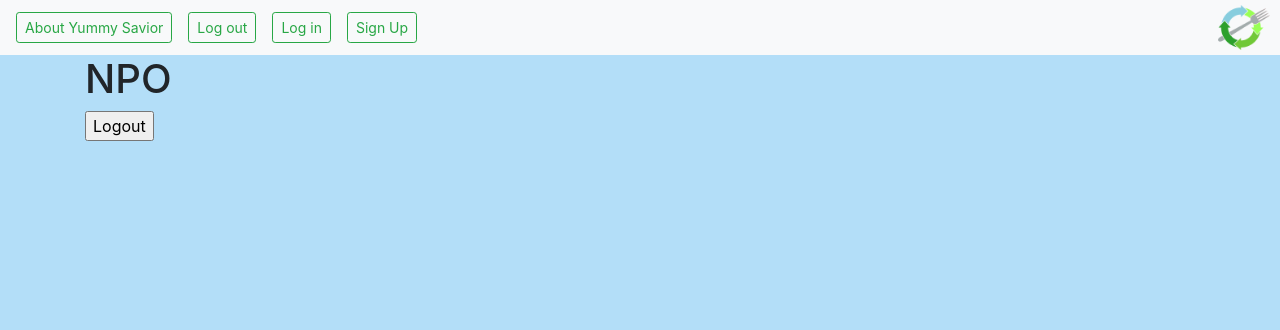
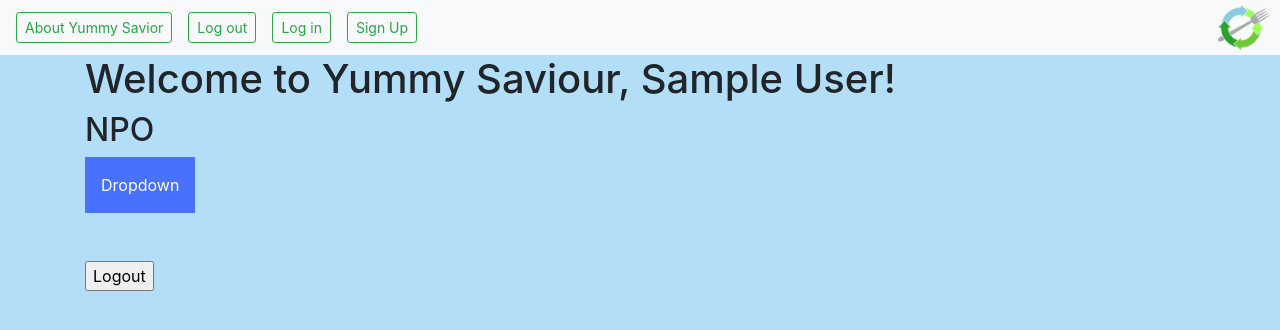
Before and after one commit to chinita226/agile-development-project, a Flask app: a page that uses website/templates/npo.html in a window 1280 px wide. Shown: the top 330 px of the page. Run offline with Flask 2, Linux system fonts and the light colour scheme; a user stored in the database is signed in; tables that the repository leaves empty hold one stand-in row (values such as "Sample post"); some libraries are stand-ins or nearby versions.

Commit message:
added changes

```diff
--- a/website/templates/npo.html
+++ b/website/templates/npo.html
@@ -1,8 +1,68 @@
 {% extends "base.html" %} {% block title %}Login{% endblock %}
 {% block content %}
 <link rel="stylesheet" href="../static/backgroundcolor.css">
-<h1>NPO</h1>
+<h1>Welcome to Yummy Saviour, {{ businessname }}!</h1>
+<h2>NPO</h2>
+
+<style>
+    .dropbtn {
+      background-color: #002aff98;
+      color: white;
+      padding: 16px;
+      font-size: 16px;
+      border: none;
+      cursor: pointer;
+    }
+
+    .dropdown {
+      position: relative;
+      display: inline-block;
+    }
+
+    .dropdown-content {
+      display: none;
+      position: absolute;
+      background-color: #f9f9f9;
+      min-width: 160px;
+      box-shadow: 0px 8px 16px 0px rgba(0, 0, 0, 0);
+      z-index: 1;
+    }
+
+    .dropdown-content a {
+      color: black;
+      padding: 12px 16px;
+      text-decoration: none;
+      display: block;
+    }
+
+    .dropdown-content a:hover {background-color: #f1f1f1}
+
+    .dropdown:hover .dropdown-content {
+      display: block;
+    }
+
+    .dropdown:hover .dropbtn {
+      background-color: #121b49;
+    }
+    </style>
+    </head>
+    <body>
+
+    <div class="dropdown">
+      <button class="dropbtn">Dropdown</button>
+      <div class="dropdown-content">
+      <a href="#">View all items</a>
+
+      </div>
+    </div>
+
+
+    </body>
+    </html>
+
+
 <form action="{{ url_for('auth.logout') }}" method="POST">
+    <br><br>
     <input type="submit" value="Logout">
 </form>
 {% endblock %}
--- a/website/views.py
+++ b/website/views.py
@@ -16,6 +16,6 @@ def home():
 def dashboard(user):
     # Show restaurant page
     if current_user.user_type == 'restaurant':
-        return render_template('restaurant.html')
+        return render_template('restaurant.html', businessname=current_user.businessname)
     # Show NPO page
-    return render_template('npo.html')
+    return render_template('npo.html', businessname=current_user.businessname)
```
Also changed, not shown: website/auth.py (+20 -1 lines), website/templates/restaurant.html (+61 -1 lines).
